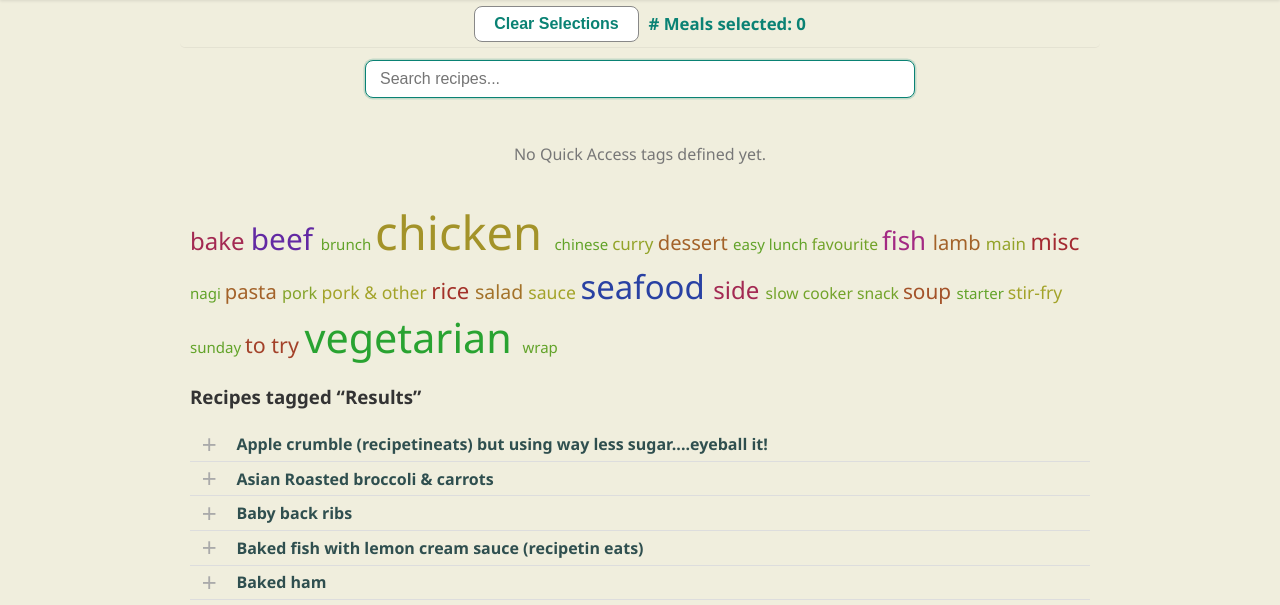
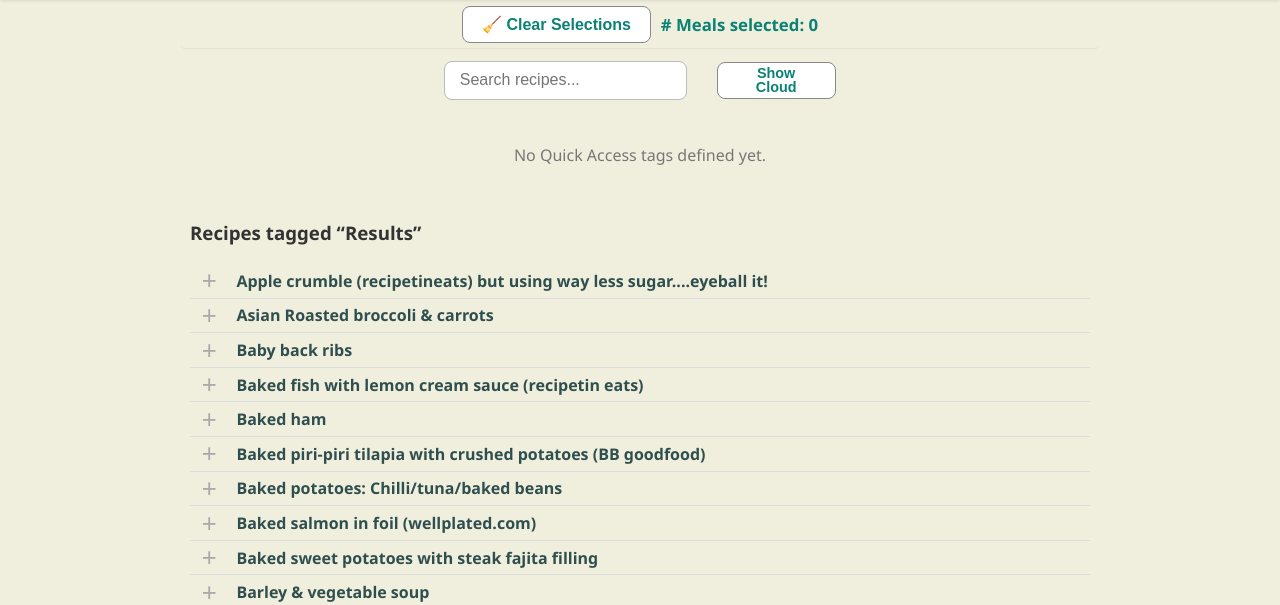
Before and after one commit to marko118/Salimas_Recipe_Collection, a Flask app: page /search in a window 1280 px wide. Shown: the part 160-765 px from the top of the page. Run offline with Flask 3, Linux system fonts and the light colour scheme; data comes from the database, SQL or seed files in the repository.

Commit message:
Refine search + Show Cloud layout alignment and styling

```diff
--- a/static/style.css
+++ b/static/style.css
@@ -262,6 +262,70 @@
   border-bottom: 1px solid rgba(0,0,0,0.05);
 
 }
+/* === Joined Search Bar + Show Cloud Button === */
+.search-form {
+  display: inline-flex;
+  align-items: center;       /* centers both vertically */
+  gap: 30px;                    /* no horizontal gap */
+  vertical-align: middle;
+}
+
+.search-input {
+  width: 50%;
+  max-width: 400px;
+  height: 2.4rem;            /* lock consistent height */
+  padding: 0 0.8rem;         /* smaller vertical padding */
+  font-size: 0.95rem;
+  border: 1px solid #bbb;
+  border-right: none;        /* visually join with button */
+  border-radius: 8px 0 0 8px;
+  background: #fff;
+  line-height: 1.2rem;
+  box-sizing: border-box;    /* keep dimensions consistent */
+  transition: border 0.2s ease, box-shadow 0.2s ease;
+}
+
+.search-input:focus {
+  border-color: var(--brand-dark);
+  box-shadow: 0 0 0 1.5px rgba(10,130,116,0.2);
+  outline: none;
+}
+
+.btn-toggle-cloud {
+  height: 2.3rem;                  /* keep same total height */
+  padding: 0 1rem 0.1rem 1rem;     /* slight bottom pad fix */
+  font-size: 0.9rem;
+  line-height: 1;                  /* centers text vertically */
+  display: inline-flex;
+  align-items: center;
+  justify-content: center;
+  background: #fff;
+  color: var(--brand-dark);
+  border: 1px solid #bbb;
+  border-radius: 0 8px 8px 0;
+  cursor: pointer;
+  transition: all 0.2s ease;
+  box-sizing: border-box;
+}
+.btn-toggle-cloud {
+  position: relative;
+  top: -4px;     /* lift the button box up by 1 pixel */
+}
+
+.btn-toggle-cloud:hover {
+  background: var(--brand);
+  color: #fff;
+  border-color: var(--brand-dark);
+}
+
+.btn-toggle-cloud.active {
+  background: var(--brand-dark);
+  color: #fff;
+  border-color: var(--brand-dark);
+}
+
+
+
 
 /* ===== Clear button + count ===== */
 .btn-clear {
@@ -281,6 +345,30 @@
   font-weight: 600;
   color: var(--brand-dark);
 }
+
+/* === Toggle Tag Cloud Button === */
+#toggleTagsBtn {
+  background: #fff;
+  border: 1px solid #888;
+  border-radius: 8px;
+  color: var(--brand-dark);
+  font-weight: 600;
+  padding: 0.5rem 1.2rem;
+  cursor: pointer;
+  transition: background 0.25s ease, color 0.25s ease, transform 0.15s ease;
+}
+
+#toggleTagsBtn:hover {
+  background: var(--brand);
+  color: white;
+  transform: translateY(-1px);
+}
+
+#toggleTagsBtn.active {
+  background: var(--brand-dark);
+  color: white;
+}
+
 
 /* Feedback states */
 .btn-waiting { background: #f6c343 !important; color: #000; }
@@ -346,6 +434,40 @@
   color: #fff;
   border-color: var(--brand-dark);
 
+}
+
+/* === Tag Cloud Styles and Reveal Animation === */
+.tag-cloud {
+  text-align: center;
+  margin: 0.4rem 0 0.8rem;
+  line-height: 1.6rem;
+}
+
+.tag-link {
+  margin: 0.1rem 0.4rem;
+  color: #1a2c5b;
+  text-decoration: none;
+  font-weight: 500;
+}
+
+.tag-link:hover {
+  color: var(--brand-dark);
+  text-decoration: underline;
+}
+
+/* === Animated Show / Hide states === */
+.tag-cloud.hidden {
+  max-height: 0;
+  opacity: 0;
+  transform: translateY(-10px);
+  overflow: hidden;
+  transition: all 0.4s ease;
+}
+
+.tag-cloud.visible {
+  max-height: 500px;    /* adjust based on your content */
+  opacity: 1;
+  transform: translateY(0);
 }
 
 
--- a/templates/base.html
+++ b/templates/base.html
@@ -31,9 +31,12 @@
        style="margin-right:1rem;">✏️ Edit</a>
   {% endif %}
 
-    <button id="clearSelectedBtn" class="btn-clear">Clear Selections</button>
+  <button id="clearSelectedBtn" class="btn-clear">🧹 Clear Selections</button>
   <span id="mealCount" class="meal-count"># Meals selected: 0</span>
+
+
 </div>
+
 
   <!-- === MAIN PAGE CONTENT === -->
   <main>
@@ -113,5 +116,30 @@
     });
   </script>
 
+
+<script>
+document.addEventListener("DOMContentLoaded", () => {
+  const btn   = document.getElementById("toggleTagsBtn");
+  const cloud = document.getElementById("tagCloudContainer");
+  if (!btn || !cloud) return;
+
+  const savedState = localStorage.getItem("tagCloudVisible") === "true";
+  cloud.classList.toggle("visible", savedState);
+  cloud.classList.toggle("hidden", !savedState);
+  btn.classList.toggle("active", savedState);
+  btn.textContent = savedState ? "Hide Cloud" : "Show Cloud";
+
+  btn.addEventListener("click", () => {
+    const visible = cloud.classList.contains("visible");
+    cloud.classList.toggle("visible", !visible);
+    cloud.classList.toggle("hidden", visible);
+    btn.classList.toggle("active", !visible);
+    btn.textContent = visible ? "Show Cloud" : "Hide Cloud";
+    localStorage.setItem("tagCloudVisible", (!visible).toString());
+  });
+});
+</script>
+
+
 </body>
 </html>
--- a/templates/index.html
+++ b/templates/index.html
@@ -5,16 +5,15 @@
 
 <main class="homepage">
 
-  <!-- === Search Box === -->
+  <!-- === Search + Tag Cloud Toggle Row === -->
 <section class="search-section">
-    <form action="{{ url_for('search') }}" method="get">
-      <input type="text"
-             name="q"
-             placeholder="Search recipes..."
-             autofocus
-             class="search-input">
+  <form action="{{ url_for('search') }}" method="get" class="search-form">
+    <input type="text" name="q" placeholder="Search recipes..." class="search-input">
+    <button type="button" id="toggleTagsBtn" class="btn-toggle-cloud">Show Cloud</button>
   </form>
 </section>
+
+
 
   <!-- === Quick Access Tag Buttons (from tags.json) === -->
 <section class="quick-tags">
@@ -32,8 +31,13 @@
 
 
 
-    <!-- === Tag Cloud === -->
-  <section class="tag-cloud">
+    <!-- === Tag Cloud with Toggle === -->
+<section id="tagCloudWrapper">
+
+
+
+  <!-- Tag Cloud (hidden by default) -->
+  <div id="tagCloudContainer" class="tag-cloud hidden">
     {% for tag, count in tag_cloud %}
       {% set size = 0.9 + (count * 0.04) %}
       {% set color = 100 - (count * 8) %}
@@ -43,6 +47,8 @@
          {{ tag }}
       </a>
     {% endfor %}
+  </div>
+
 </section>
 
 
```
Lines whose indentation alone changed are shown as unchanged.
